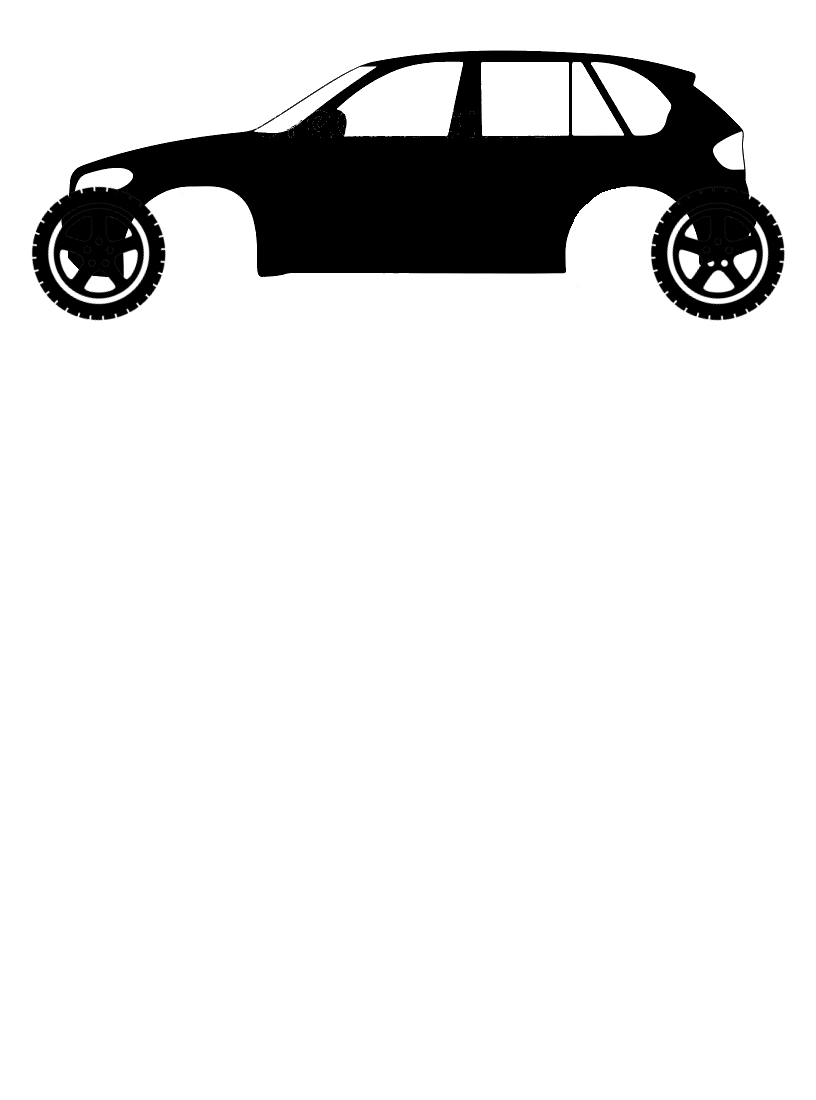
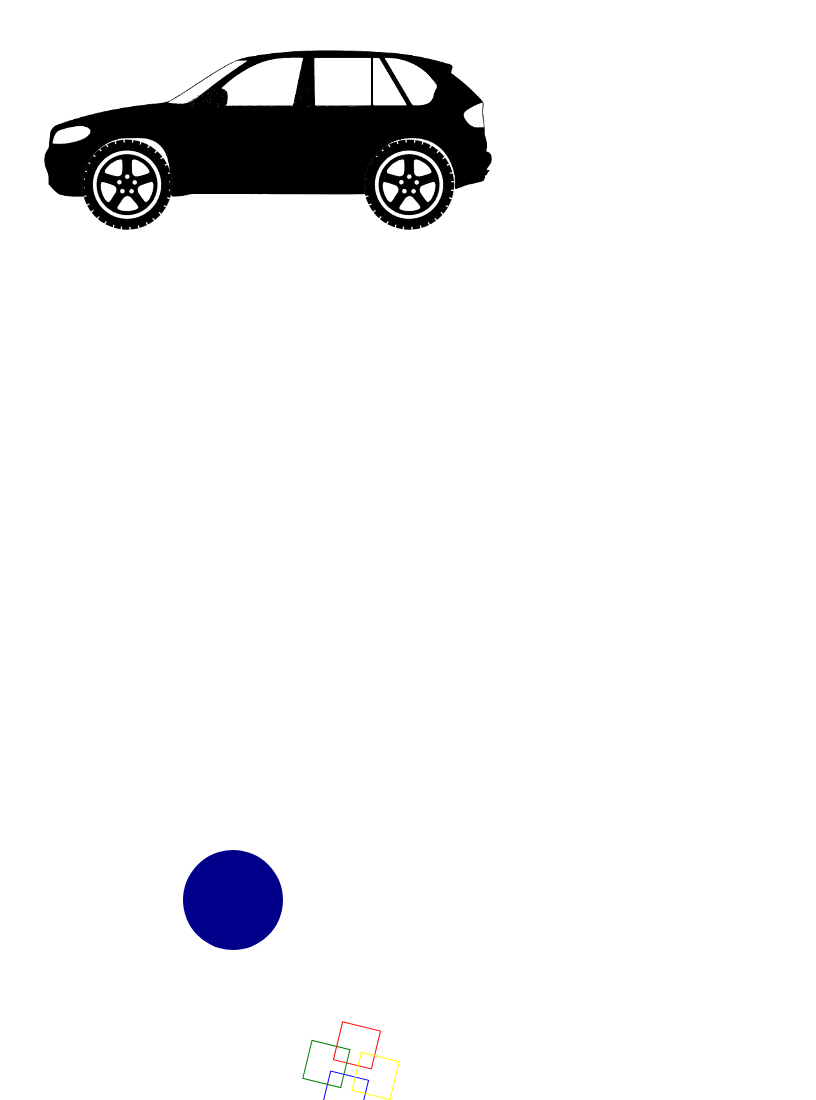
Before and after one commit to Drachinsky/animation, a plain HTML site: page index.html in a window 1280 px wide. Shown: the whole page, without its empty margins (289-1105 px from the left). Before the commit the page ends 800 px from the top, so only its background shows below. Drawn offline with Linux system fonts and the light colour scheme.

Commit message:
modif styles

```diff
--- a/index.html
+++ b/index.html
@@ -9,32 +9,35 @@
 </head>
 <body>
   <main class="main">
-    <div class="container">
-      <section class="car">
-        <div class="car__row">
-          <div class="car__row-body">
-            <img src="./image/car.png" alt="car" class="car__row-img">
-          </div>
-          <div class="car__row-left-wheel">
-            <img src="./image/wheel.png" alt="wheel-1" class="car__row-item">
-          </div>
-          <div class="car__row-right-wheel">
-            <img src="./image/wheel.png" alt="wheel-2" class="car__row-item">
+    <section class="section__car">
+      <div class="container">
+        <div class="section__car-wrap">
+          <div class="section__car-row">
+            <div class="section__car-body">
+              <img src="./image/car.png" alt="car" class="section__car-img">
+            </div>
+            <div class="section__car-left-wheel">
+              <img src="./image/wheel.png" alt="wheel-1" class="section__car-item">
+            </div>
+            <div class="section__car-right-wheel">
+              <img src="./image/wheel.png" alt="wheel-2" class="section__car-item">
+            </div>
           </div>
         </div>
+      </div>
+    </section>
+
+     <section class="circle">
+        <div class="circle__ball"></div>
       </section>
-      <!-- <section class="circle">
-        <div class="circle__ball"></div>
-      </section> -->
-      <!-- <section class="cube">
+      <section class="cube">
         <div class="cube__container">
           <div class="cube__item cube__item--red"></div>
           <div class="cube__item cube__item--blue"></div>
           <div class="cube__item cube__item--green"></div>
           <div class="cube__item cube__item--yellow"></div>
         </div>
-      </section> -->
-    </div>
+      </section>
   </main>
 
 
--- a/styles/_animation.scss
+++ b/styles/_animation.scss
@@ -4,17 +4,47 @@
     }
 
     to {
-        left: calc(100% - 100px);
+        left: calc(100% - 35vw);
     }
 }
 
-@keyframes rotate-wheel {
+@-webkit-keyframes rotate-wheel {
     0% {
         -webkit-transform: rotate(-360deg);
     }
 
     100% {
         -webkit-transform: rotate(360deg);
+    }
+}
+
+@-moz-keyframes rotate-wheel {
+    0% {
+        transform: rotate(-360deg);
+    }
+
+    100% {
+        transform: rotate(360deg);
+    }
+}
+
+@keyframes rotate-wheel {
+    0% {
+        transform: rotate(-360deg);
+    }
+
+    100% {
+        transform: rotate(360deg);
+    }
+}
+
+@keyframes rotate-wheel {
+    0% {
+        transform: rotate(-360deg);
+    }
+
+    100% {
+        transform: rotate(360deg);
     }
 }
 
--- a/styles/_base.scss
+++ b/styles/_base.scss
@@ -1,19 +1,7 @@
-* {
+*,
+*::after,
+*::before {
     box-sizing: border-box;
-}
-
-body {
-    margin: 0;
-    font-family: 'NotoSans', Arial, Helvetica, sans-serif;
-    font-size: 16px;
-    font-weight: 400;
-    line-height: 1.3;
-    color: #FFFFFF;
-    min-width: 320px;
-}
-
-h1, h2, h3, h4, h5, h6, p, ul, ol {
-    margin: 0;
 }
 
 ul, ol {
@@ -24,14 +12,37 @@ ul {
     list-style: none;
 }
 
+body, h1, h2, h3, h4, h5, h6, p, ul, ol, li, figure, figcaption, blockquote, dl, dd {
+    margin: 0;
+}
+
 a {
     text-decoration: none;
     color: #000;
     transition: .3s;
 }
 
+img {
+    max-width: 100%;
+    display: block;
+}
+
+article > * + * {
+    margin-top: 1em;
+}
+
+input, button, textarea, select {
+    font: inherit;
+}
+
+
+body {
+    min-height: 100vh;
+    scroll-behavior: smooth;
+    text-rendering: optimizeSpeed;
+    line-height: 1.5;
+}
+
 .container {
-    max-width: 1275px;
-    margin: 0 auto;
-    padding: 0 15px;
+    overflow: hidden;
 }
--- a/styles/_car.scss
+++ b/styles/_car.scss
@@ -1,12 +1,14 @@
-.car {
-    max-width: 100vh;
+.main {
+    overflow: hidden;
+}
+
+.section__car {
+    min-height: 100vh;
     padding: 50px 0 50px 0;
 
-    &__row {
-        display: flex;
-        flex-direction: column;
-        align-items: center;
-        justify-content: space-between;
+
+
+    &-row {
         position: relative;
         animation-name: car-move;
         left: 0;
@@ -16,11 +18,16 @@
         animation-delay: 3s;
         animation-timing-function: linear;
 
+    }
 
     &-body {
+        overflow: hidden;
+        padding-bottom: 100px;
+        position: relative;
+        width: 35vw;
+    }
 
-            position: relative;
-        }
+
 
     &-left-wheel {
         position: absolute;
@@ -30,8 +37,9 @@
         animation-direction: alternate;
         animation-delay: 3s;
         animation-timing-function: linear;
-            left: 26px;
-            bottom: -31px;
+        top: 7vw;
+        left: 3vw;
+        max-width: 7vw;
     }
 
     &-right-wheel {
@@ -42,17 +50,14 @@
         animation-direction: alternate;
         animation-delay: 3s;
         animation-timing-function: linear;
-            right: 22px;
-            bottom: -31px;
+        top: 7vw;
+        left: 25vw;
+        max-width: 7vw;
 
-        }
-
-        &-item {
-            width: 133px;
-            height: 133px;
-        }
     }
 
 
 
+
+
 }
--- a/styles/style.scss
+++ b/styles/style.scss
@@ -1,6 +1,6 @@
 @import './mixsin';
 @import './animation';
 @import './base';
+@import './car';
 @import './circl';
 @import './cube';
-@import './car';
```
Also changed, not shown: styles/style.css, 1 other file. Lines whose indentation alone changed are shown as unchanged.
